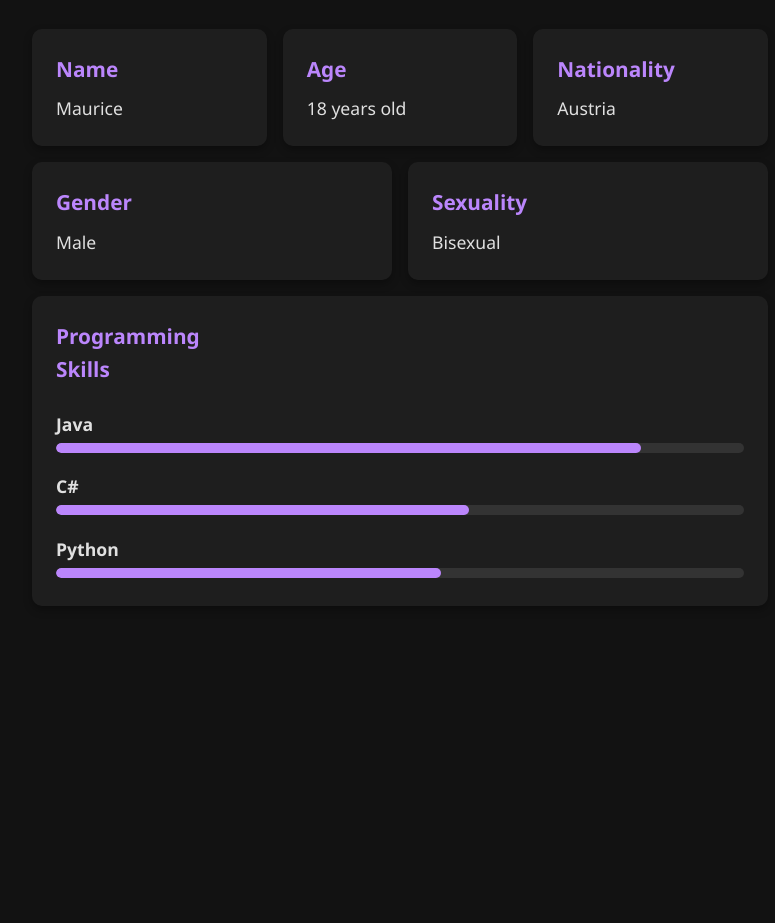
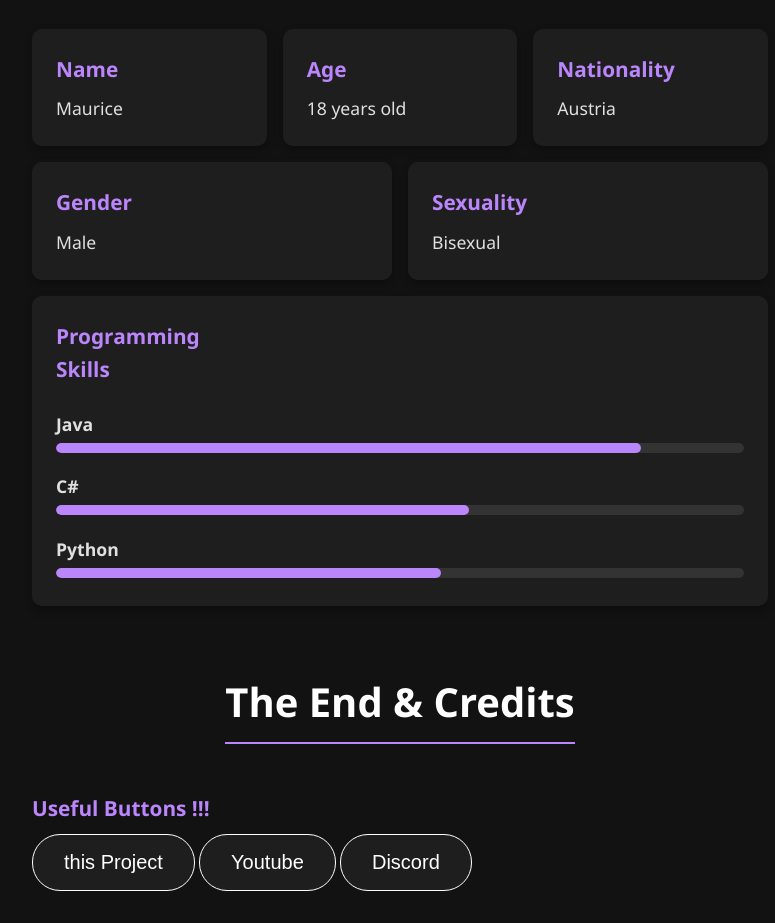
Before and after one commit to jxstMaurice/AboutMe, a plain HTML site: page index.html in a window 1280 px wide. Shown: the part 125-1048 px from the top of the page, without its empty margins (240-1015 px from the left). Before the commit the page ends 800 px from the top, so only its background shows below. Drawn offline with Linux system fonts and the light colour scheme.

Commit message:
added some Buttons :alien:

```diff
--- a/index.html
+++ b/index.html
@@ -63,6 +63,19 @@
             </section>
         </main>
     </div>
+    <div class="footer">
+        <header>
+            <h1>The End & Credits</h1>
+        </header>
+        <main>
+            <section class="footer-info-card">
+                <h2>Useful Buttons !!!</h2>
+                <button class="footer-btn" onClick=goto("https://github.com/avgMaurice/AboutMe")>this Project</button>
+                <button class="footer-btn" onClick=goto("https://www.youtube.com/@avgMaurice")>Youtube</button>
+                <button class="footer-btn" onClick=goto("https://discordlookup.com/user/599914856296218624")>Discord</button>
+            </section>
+        </main>
+    </div>
 
     <script src="script.js"></script>
 </body>
--- a/script.js
+++ b/script.js
@@ -32,4 +32,11 @@ document.addEventListener('DOMContentLoaded', function() {
 
     // Update age every day (86,400,000 milliseconds = 24 hours)
     setInterval(updateAge, 86_400_000);
+
+
+
 });
+
+function goto(link){
+    window.open(link, '_blank');
+}
--- a/style.css
+++ b/style.css
@@ -30,6 +30,12 @@ body {
 }
 
 .container {
+    max-width: 800px;
+    margin: 0 auto;
+    padding: 2rem;
+}
+
+.footer{
     max-width: 800px;
     margin: 0 auto;
     padding: 2rem;
@@ -160,18 +166,43 @@ main {
 .info-card h2{
     text-align: center;
     width: 0;
-    transition: width 1s
+    text-decoration-line: none;
+    transition: width 1s ease-in-out, text-decoration-line 5s ease-in-out;
 }
 
 .info-card:hover h2 {
     width: 100%;
-    transition: width 1s
+    text-decoration-line: underline;
+    transition: width 1s ease-in-out, text-decoration-line 5s ease-in-out;
+}
+
+.footer-btn {
+    background-color:#1e1e1e;
+    border-radius:28px;
+    border:1px solid #ffffff;
+    display:inline-block;
+    cursor:pointer;
+    color:#ffffff;
+    font-family:Arial;
+    font-size:20px;
+    padding:16px 31px;
+    text-decoration:none;
+}
+.footer-btn:hover {
+    background-color:#1e1e1e;
+}
+.footer-btn:active {
+    position:relative;
+    top:1px;
 }
 
 
 /* Responsive Design */
 @media (max-width: 768px) {
     .container {
+        padding: 1rem;
+    }
+    .footer{
         padding: 1rem;
     }
 
```
